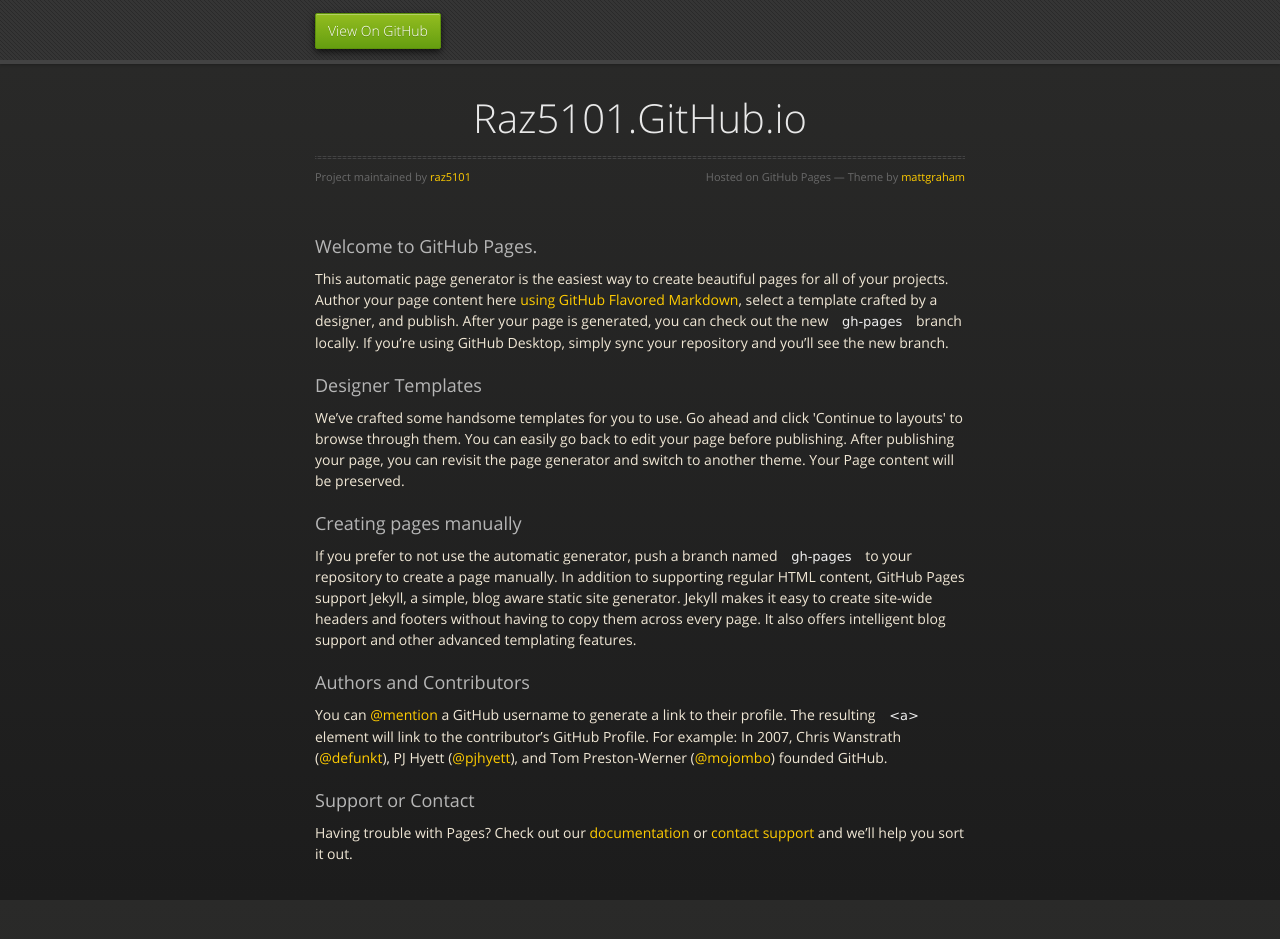
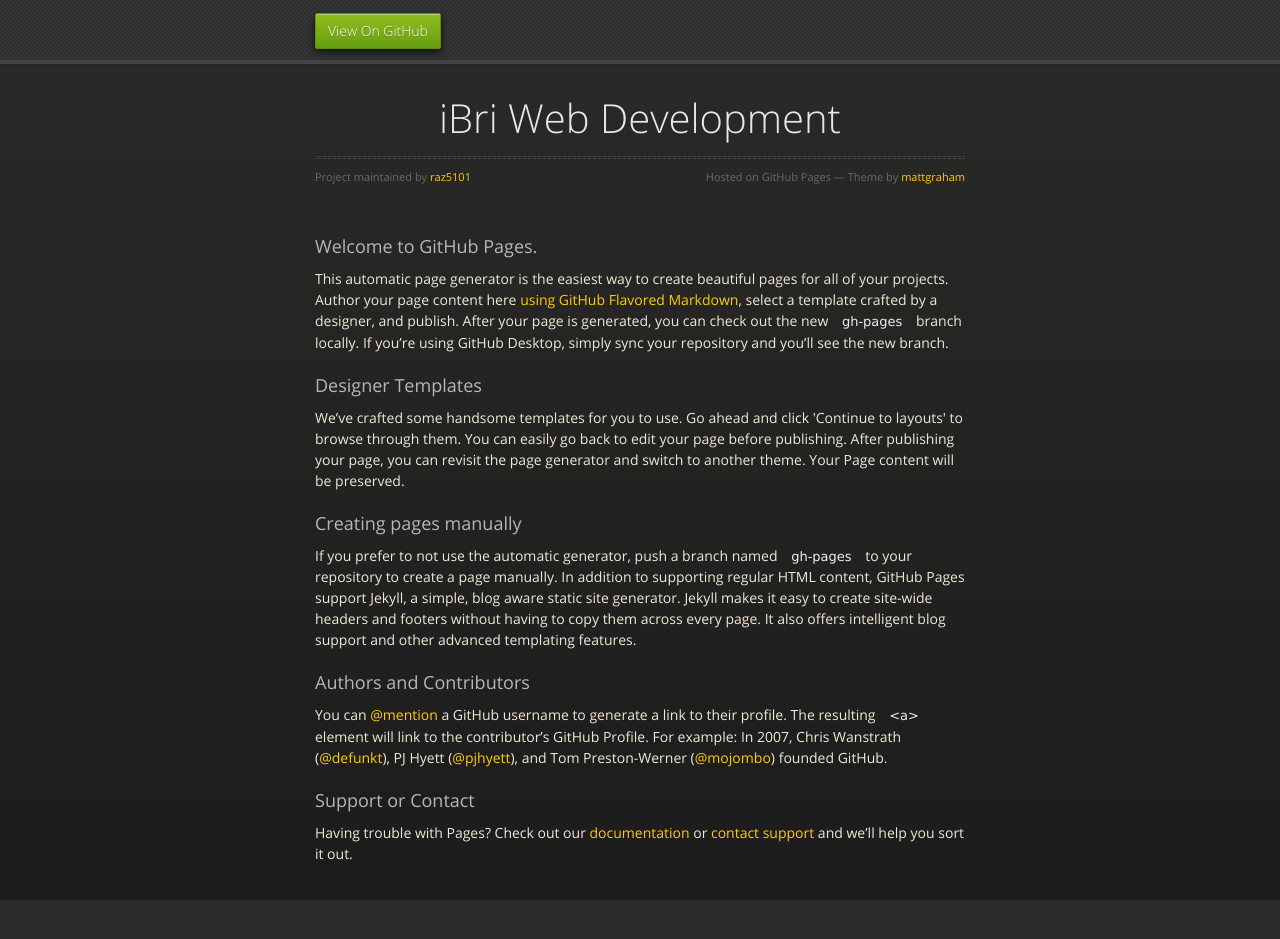
Before and after one commit to raz5101/raz5101.github.io, a Jekyll site: the page index.html, which Jekyll copies as it is, in a window 1280 px wide and 974 px high. Shown: the top 939 px of the window. Built offline with Jekyll 4.4.1, drawn with Linux system fonts in a browser that asks for light colours; nearby versions of some CDN libraries.

Commit message:
Update index.html

```diff
--- a/index.html
+++ b/index.html
@@ -3,7 +3,7 @@
   <head>
     <meta charset="utf-8">
     <meta http-equiv="X-UA-Compatible" content="chrome=1">
-    <title>i-bri Web Design</title>
+    <title>iBri Web Development</title>
     <link rel="stylesheet" href="stylesheets/styles.css">
     <link rel="stylesheet" href="stylesheets/github-dark.css">
     <script src="https://ajax.googleapis.com/ajax/libs/jquery/1.7.1/jquery.min.js"></script>
@@ -28,7 +28,7 @@
 
       <section>
         <div id="title">
-          <h1>Raz5101.GitHub.io</h1>
+          <h1>iBri Web Development</h1>
           <p></p>
           <hr>
           <span class="credits left">Project maintained by <a href="https://github.com/raz5101">raz5101</a></span>
```
